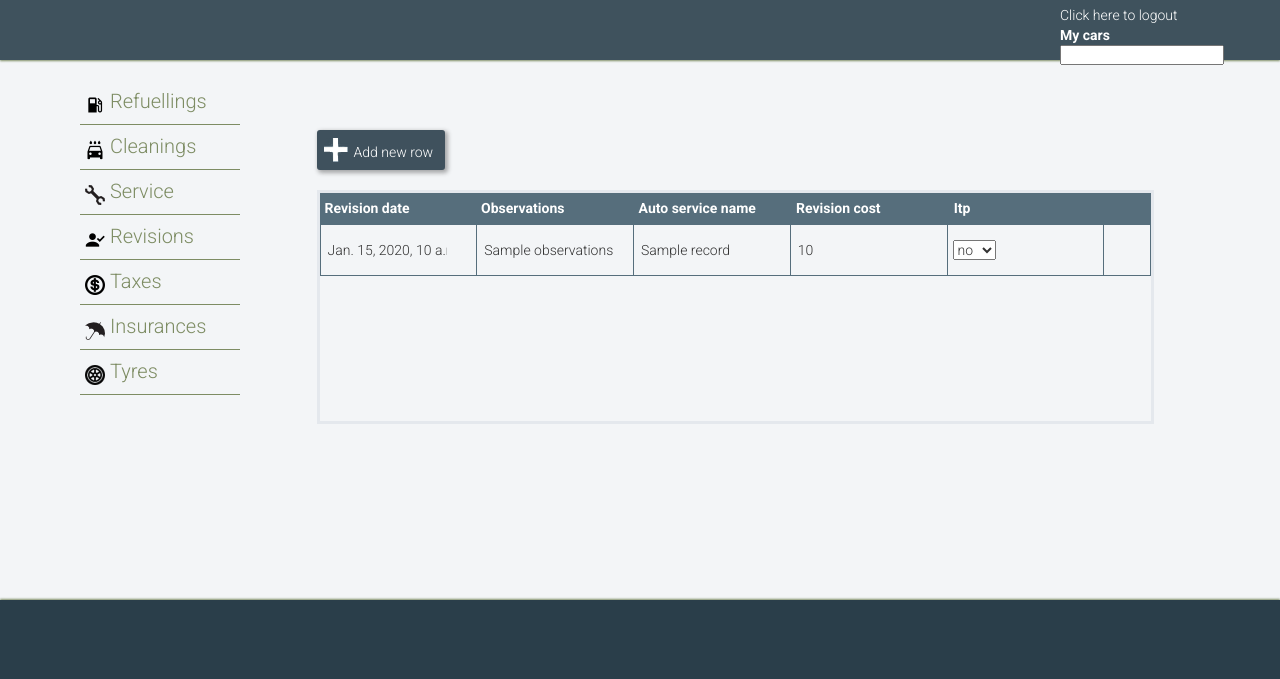
After one commit to cdDiaCo/myGarage, a Django app: template myGarageApp/templates/carRevisions.html in a window 1280 px wide. The commit adds this page. Shown: the top 679 px of the page. Run offline with Django 3.2, Linux system fonts and the light colour scheme; the template is opened without the code that fills it: most values are stand-ins (such as "Sample title", 1, 10 or a date in 2020); lists and menus that the app fills with data are empty; some libraries are stand-ins or nearby versions.

Commit message:
add revisions basic operations

```diff
--- a/myGarage/urls.py
+++ b/myGarage/urls.py
@@ -1,4 +1,5 @@
-from myGarageApp.views import user_logout, home_page, addNewCar, garageView, carCleanings, carRefuellings, carServices
+from myGarageApp.views import user_logout, home_page, addNewCar, garageView, carCleanings, carRefuellings, carServices, \
+    carRevisions
 from django.contrib import admin
 from django.conf.urls import patterns, url, include
 from myGarageApp import views
@@ -21,6 +22,7 @@ urlpatterns = patterns('',
     url(r'^cleanings/$', carCleanings),
     url(r'^refuellings/$', carRefuellings),
     url(r'^service/$', carServices),
+    url(r'^revisions/$', carRevisions),
     url(r'^garage/$', garageView),
     url(r'^garage/(\d{1})/$', garageView),
     url(r'^$', home_page),
--- a/myGarageApp/static/myGarage/js/myscripts.js
+++ b/myGarageApp/static/myGarage/js/myscripts.js
@@ -69,12 +69,10 @@ function addValidation() {
 
 function addNewRow() {
     var columnNames = $('.records').find('thead').find("th");
-    console.log(columnNames);
     $('.records tbody').find('.noRecords').remove();
     $('.records tbody').append($('<tr>'));
 
     var newRowForm = $('.records tbody').find('tr:last()');
-
     for (i=0; i< columnNames.length-1; i++) {
 
         var columnName = $(columnNames[i]).text();
@@ -96,6 +94,22 @@ function addNewRow() {
 
 	    }
 
+
+        if(columnName == "Itp") {
+            //special case
+            newRowForm.append($('<td>')
+                  .append($('<select>')
+                       .append($("<option>")
+                            .attr('value', 'yes').text('yes'))
+                       .append($("<option>")
+                            .attr('value', 'no').text('no'))
+                       .addClass(newClass+' selectList')
+                       .attr('name', inputName)
+                       .attr('id', newId)
+                  )
+                  .css('width', '80px'));
+        }
+        else {
             //generate the tempFields
             newRowForm.append($('<td>')
                       .append($('<input>')
@@ -105,6 +119,7 @@ function addNewRow() {
                            .attr('name', inputName)
                            .attr('id', newId)
                       ));
+        }
     }
 
     newRowForm.find('td').first().append($('<input>')
@@ -126,13 +141,11 @@ function addNewRow() {
                                     )
                                 ));
 
-    console.log(newRowForm.find('.tempInput, .rowOptions'));
 
     newRowForm.find('.tempInput, .rowOptions').on("focus", function(){
         unmarkPreviousSelectedRow(true);
         markSelectedRow($('.records tbody').find('tr:last()'));
     });
-
     $('.tempInput:first()').focus();
 
 
@@ -450,7 +463,9 @@ function selectRow() {
 
 function unmarkPreviousSelectedRow(tempRow) {
     rows = $('.records tbody').find('tr');
-    rows.removeAttr('id');
+    rows.each(function(index, element) {
+        $(element).removeAttr('id');
+    });
     rows.find('.deleteRowBtn').css('visibility', 'hidden');
     rows.find('.saveRowBtn').css('visibility', 'hidden');
 
@@ -465,7 +480,6 @@ function unmarkPreviousSelectedRow(tempRow) {
             $(element).attr('id', '');
         });
     //}
-
     $('.ui-datepicker-trigger').css('visibility', 'hidden');
 }
 
@@ -485,6 +499,9 @@ function markSelectedRow(row) {
             break;
         case "/service/":
             name = "service_date";
+            break;
+        case "/revisions/":
+            name = "revision_date";
             break;
     }
 
@@ -570,21 +587,31 @@ function saveRowFunction(e) {
 
     if (confirm("Are you sure you want to save this record?") == true) {
         var noRemove = $('#newForm').find('.addNewRecordTip, input[name=csrfmiddlewaretoken], .pk');
-        //console.log(noRemove);
         $('#newForm').empty();
         $('#newForm').html(noRemove);
 
-       var newValues = $('#selectedRow').find('td:not(:last())').clone();
-       //console.log(newValues);
+       var newValues = $('#selectedRow').find('td:not(:last())').children().not('.selectList').clone();
+       var selectedOption = $('#selectedRow').find("option:selected", ".selectList").text();
+
        for(var i=0; i<newValues.length; i++) {
-            //console.log(newValues[i]);
-            var children = $(newValues[i]).children().not('.ui-datepicker-trigger, .hasDatepicker');
+            var children = $(newValues[i]).not('.ui-datepicker-trigger, .hasDatepicker');
             children.attr('id', '');
             $('#newForm').append(children);
        }
+
+       if(selectedOption) {
+            $('#newForm').append($("<input>")
+                                .prop('type', 'text')
+                                .attr('name', 'itp')
+                                .val(selectedOption));
+       } else {
+            console.log('there is no select');
+       }
+
        var existingDate = $('#selectedRow .datepicker').val();
        $('#newForm .altDateField').val(moment(new Date(existingDate)).format('YYYY-MM-DD'));
 
+       console.log($('#newForm'));
 
        $('#newForm').submit();
     }
--- /dev/null
+++ b/myGarageApp/templates/carRevisions.html
@@ -0,0 +1,91 @@
+{% extends "garage.html" %}
+
+{% block head %}
+	   <script type="text/javascript">
+		   $(document).ready(function () {
+
+		        var hrefValue = "service";
+		        setItemMenuActive(hrefValue);
+		        setColumnsWidth();
+		        selectRow();
+
+		   });
+
+
+		   validationsArray = [];
+		   digitsOnlyValidationArray = ['id_revision_cost'];
+		   lettersOnlyValidationArray = ['id_observations', 'id_auto_service_name', 'id_itp'];
+
+	   </script>
+{% endblock %}
+
+
+{% block title %}Revisions{% endblock %}
+
+{% block operations %}
+    <input type="button" id="addRecord" onclick="addNewRow()" alt="Add new record" value="Add new row"/>
+
+
+    <table class="records">
+        <thead>
+            <tr>
+                <th>Revision date</th>
+                <th>Observations</th>
+                <th>Auto service name</th>
+                <th>Revision cost</th>
+                <th>Itp</th>
+                <th></th>
+            </tr>
+        </thead>
+    </table>
+    <div class="tableDiv">
+        <table class="records">
+            <tbody>
+            {% if revisions %}
+                {% for record in revisions %}
+                    <tr>
+                        <td>
+                            <input class="recordsTextInput datepicker" type="text" value="{{ record.revision_date }}" name="datepicker" readonly style=" width: 85%;">
+                            <input class="altDateField" type="hidden" name="revision_date">
+                            <input class="pk" type="hidden" name="pk_revision" value="{{ record.id }}">
+                        </td>
+                        <td><input class="recordsTextInput" type="text" name="observations" value="{{ record.observations }}" readonly></td>
+                        <td><input  class="recordsTextInput" type="text" name="auto_service_name" value="{{ record.auto_service_name }}" readonly></td>
+                        <td><input  class="recordsTextInput" type="text" name="revision_cost" value="{{ record.revision_cost }}" readonly></td>
+                        <td style="width:80px;">
+                            {% if record.itp == "yes" %}
+                                <select name="itp" class="recordsTextInput selectList">
+                                    <option value="yes" selected>yes</option>
+                                    <option value="no">no</option>
+                                </select>
+                            {% else %}
+                                <select name="itp" class="recordsTextInput selectList">
+                                    <option value="yes">yes</option>
+                                    <option value="no" selected>no</option>
+                                </select>
+                            {% endif %}
+                        </td>
+                        <td>
+                            <div class="rowOptions">
+                                <input type="button" class="saveRowBtn" onclick="saveRowFunction(event)" alt="Save record"/>
+                                <input type="button" class="deleteRowBtn" onclick="deleteRowFunction(event)" alt="Delete record"/>
+                            </div>
+                        </td>
+                    </tr>
+                {% endfor %}
+            {% else %}
+                <tr class="noRecords"><td>there are no revisions added for this car</td></tr>
+            {% endif %}
+            </tbody>
+        </table>
+    </div>
+
+
+    <form id="newForm" method="post" action="" onsubmit="return validateTempFields()">
+        {% csrf_token %}
+        <span id="id_observations_tip" class='addNewRecordTip' onclick="closeValidationTip(this)"></span>
+        <span id="id_auto_service_name_tip" class='addNewRecordTip' onclick="closeValidationTip(this)"></span>
+        <span id="id_revision_cost_tip" class='addNewRecordTip' onclick="closeValidationTip(this)"></span>
+        <span id="id_itp_tip" class='addNewRecordTip' onclick="closeValidationTip(this)"></span>
+    </form>
+{% endblock %}
--- a/myGarageApp/templates/garage.html
+++ b/myGarageApp/templates/garage.html
@@ -58,7 +58,7 @@
 
                     <div class="imgListItemBinding">
                         <img class="menuImgs" src="{% static 'myGarage/img/revision.png' %}">
-                        <li><a href="//">Revisions</a></li>
+                        <li><a href="/revisions/">Revisions</a></li>
                         <div class="arrow"></div>
                     </div>
 
```
Also changed, not shown: myGarageApp/templates/carCleanings.html (+6 -4 lines), myGarageApp/templates/carRefuellings.html (+6 -4 lines), myGarageApp/templates/carServices.html (+3 -4 lines), myGarageApp/templates/newCleaning.html (deleted, +0 -30 lines), myGarageApp/views.py (+48 -2 lines). Lines whose indentation alone changed are shown as unchanged.
